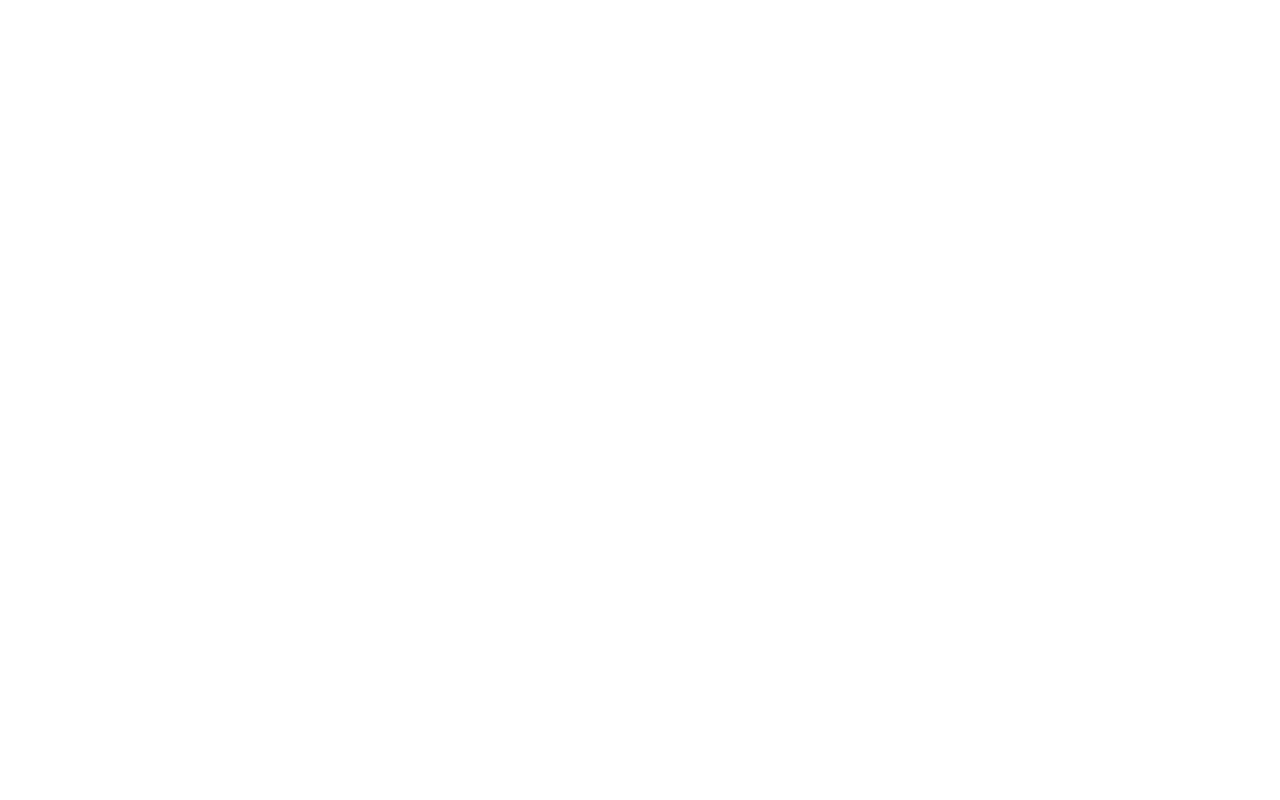
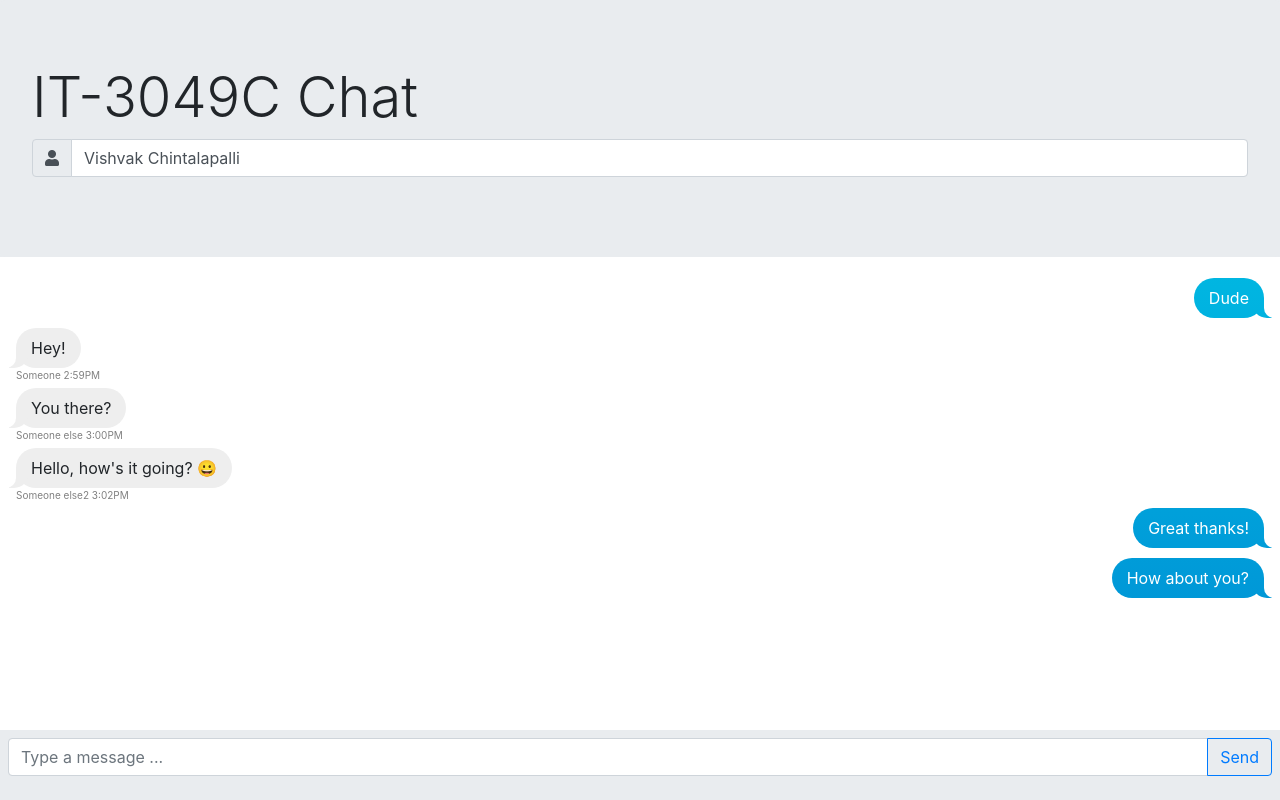
Before and after one commit to it3049c-fall22-henderson/chatting-application-chintavs, a website: page index.html in a window 1280 px wide. Drawn offline with Linux system fonts and the light colour scheme.

Commit message:
setup chat page

```diff
--- a/index.html
+++ b/index.html
@@ -15,15 +15,74 @@
 
     <body>
         <header>
-
+            <div class="jumbotron">
+                <h1 class="display-4">IT-3049C Chat</h1>
+                <div class="input-group mb-3">
+                    <div class="input-group-prepend">
+                      <span class="input-group-text">
+                        <i class="fas fa-user"></i>
+                      </span>
+                    </div>
+                    <input id="my-name-input" type="text" class="form-control" placeholder="Name" value="Vishvak Chintalapalli">
+                </div>
+            </div>
         </header>
 
         <div id="chat">
+            <div class="mine messages">
+                <div class="message">
+                    Dude
+                </div>
+            </div>
+            <div class="yours messages">
+                <div class="message">
+                    Hey!
+                </div>
+                <div class="sender-info">
+                    Someone 2:59PM
+                </div>
+            </div>
 
+            <div class="yours messages">
+                <div class="message">
+                    You there?
+                </div>
+                <div class="sender-info">
+                    Someone else 3:00PM
+                </div>
+            </div>
+
+            <div class="yours messages">
+                <div class="message">
+                    Hello, how's it going? 😀
+                </div>
+                <div class="sender-info">
+                    Someone else2 3:02PM
+                </div>
+            </div>
+
+            <div class="mine messages">
+                <div class="message">
+                    Great thanks!
+                </div>
+            </div>
+
+            <div class="mine messages">
+                <div class="message">
+                    How about you?
+                </div>
+            </div>
         </div>
 
         <footer>
-
+            <div id="chatbar" class="input-group mb-3">
+                <input type="text" id="my-message" class="form-control" placeholder="Type a message ...">
+                <div class="input-group-append">
+                    <button class="btn btn-outline-primary" id="send-button" type="button">
+                        Send
+                    </button>
+                </div>
+            </div>
         </footer>
         <!-- Our own Scripts -->
         <script src="resources/js/index.js"></script>
--- a/resources/css/styles.css
+++ b/resources/css/styles.css
@@ -0,0 +1,122 @@
+body,
+html {
+    height: 100vh;
+    overflow: hidden;
+    margin: 0;
+    padding: 0;
+}
+
+body {
+    display: flex;
+    flex-direction: column;
+}
+
+header,
+    footer {
+    background: #e9ecef;
+}
+
+.jumbotron {
+    margin-bottom:0;
+}
+
+footer {
+    padding: 0.5rem
+}
+
+#chat {
+    flex: 1 0 auto;
+    height: 0;
+    overflow-y: auto;
+    padding: 1rem;
+}
+
+.sender-info {
+    font-size: 10px;
+    margin-top: -5px;
+    color:grey;
+}
+
+.messages {
+    display: flex;
+    flex-direction: column;
+}
+
+.message {
+    border-radius: 20px;
+    padding: 8px 15px;
+    margin-top: 5px;
+    margin-bottom: 5px;
+    display: inline-block;
+}
+
+.yours {
+    align-items: flex-start;
+}
+
+.yours .message {
+    margin-right: 25%;
+    background-color: #eee;
+    position: relative;
+}
+
+.yours .message:before {
+    content: "";
+    position: absolute;
+    z-index: 0;
+    bottom: 0;
+    left: -7px;
+    height: 20px;
+    width: 20px;
+    background: #eee;
+    border-bottom-right-radius: 15px;
+}
+
+.yours .message:after {
+    content: "";
+    position: absolute;
+    z-index: 1;
+    bottom: 0;
+    left: -10px;
+    width: 10px;
+    height: 20px;
+    background: white;
+    border-bottom-right-radius: 10px;
+}
+
+.mine {
+    align-items: flex-end;
+}
+
+.mine .message {
+    color: white;
+    margin-left: 25%;
+    background: linear-gradient(to bottom, #00D0EA 0%, #0085D1 100%);
+    background-attachment: fixed;
+    position: relative;
+}
+
+.mine .message:before {
+    content: "";
+    position: absolute;
+    z-index: 0;
+    bottom: 0;
+    right: -8px;
+    height: 20px;
+    width: 20px;
+    background: linear-gradient(to bottom, #00D0EA 0%, #0085D1 100%);
+    background-attachment: fixed;
+    border-bottom-left-radius: 15px;
+}
+
+.mine .message:after {
+    content: "";
+    position: absolute;
+    z-index: 1;
+    bottom: 0;
+    right: -10px;
+    width: 10px;
+    height: 20px;
+    background: white;
+    border-bottom-left-radius: 10px;
+}
```
